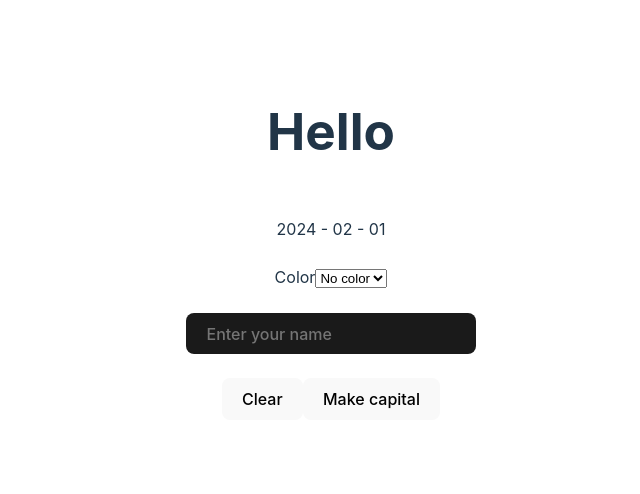
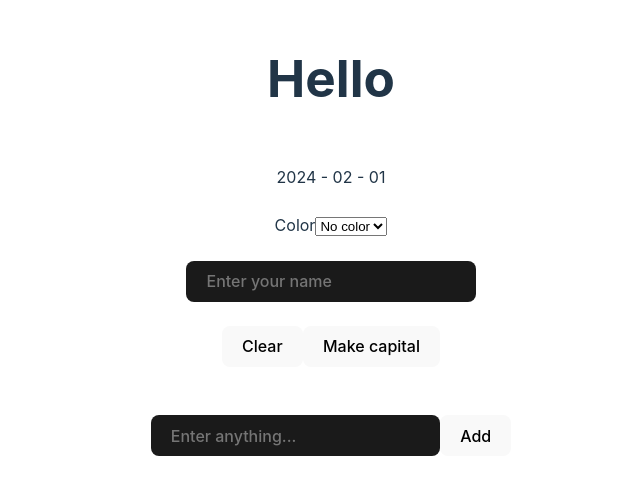
Before and after one commit to wtricks/sample-vue, a Vue app: page / in a window 1280 px wide. Shown: the part 156-650 px from the top of the page, without its empty margins (309-949 px from the left). Built offline with nearby package versions, Linux system fonts and the light colour scheme.

Commit message:
Created a todo list and showing data in a "ul" list

```diff
--- a/src/components/Test.vue
+++ b/src/components/Test.vue
@@ -8,12 +8,26 @@
         onMounted,
         onUnmounted,
         onUpdated,
+        reactive,
         ref
     } from 'vue'
 
     const color = ref("")
     const name = ref("")
     const date = ref(new Date())
+
+    // for our todo list
+    const listValue = ref("")
+    const listArray  = reactive<string[]>([])
+
+    const addToList = () => {
+        if (listValue.value == "") {
+            return
+        }
+
+        listArray.push(listValue.value)
+        listValue.value = ''
+    }
 
     // let interval: number;
 
@@ -91,6 +105,17 @@
     <br><br>
     <button type="button" title="Clear Name" @click="clearName">Clear</button>
     <button type="button" title="Clear Name" @click="capitilizeName">Make capital</button>
+
+    <br><br><br>
+    <input type="text" placeholder="Enter anything..." name="list" v-model="listValue" />
+    <button type="button" title="Add message into list" @click="addToList">Add</button>
+    <br>
+
+    <ul>
+        <li v-for="(item, index) in listArray">
+            {{ index }} - {{ item }}
+        </li>
+    </ul>
 </template>
 
 <style>
```
